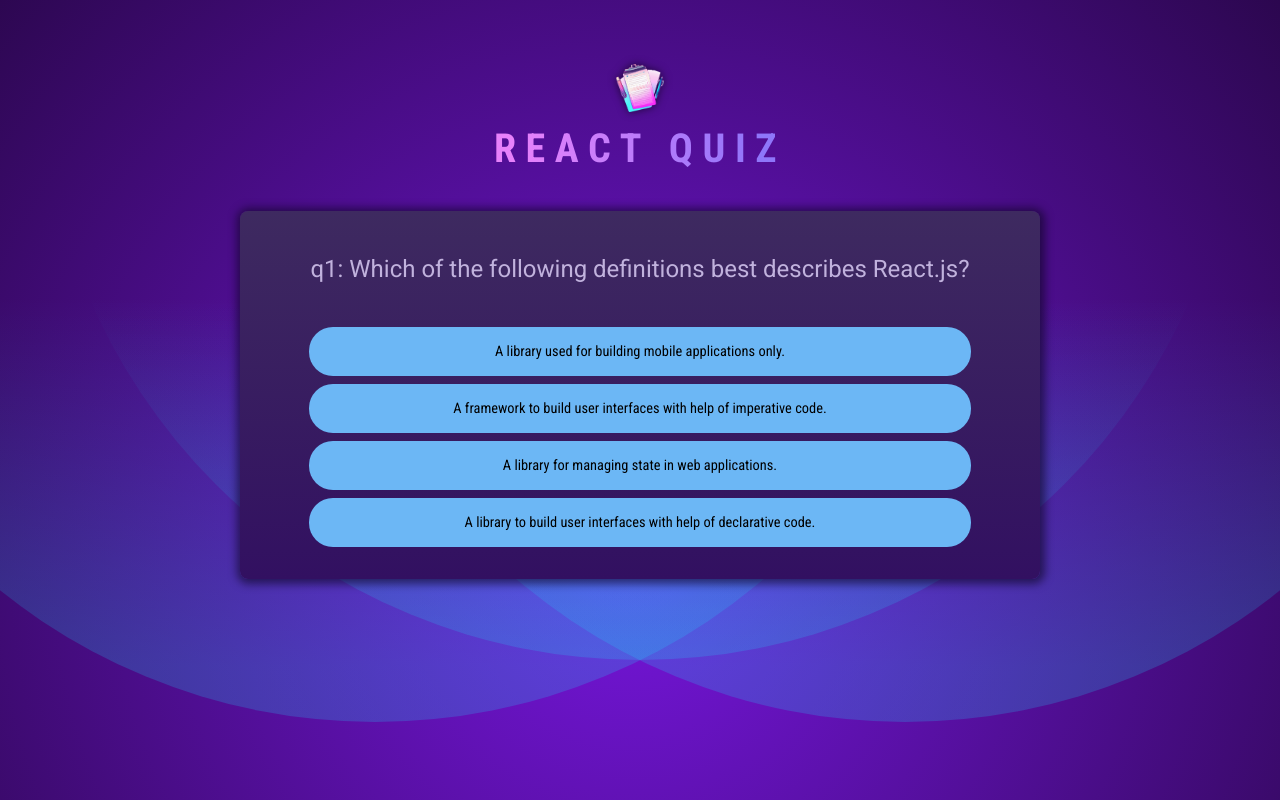
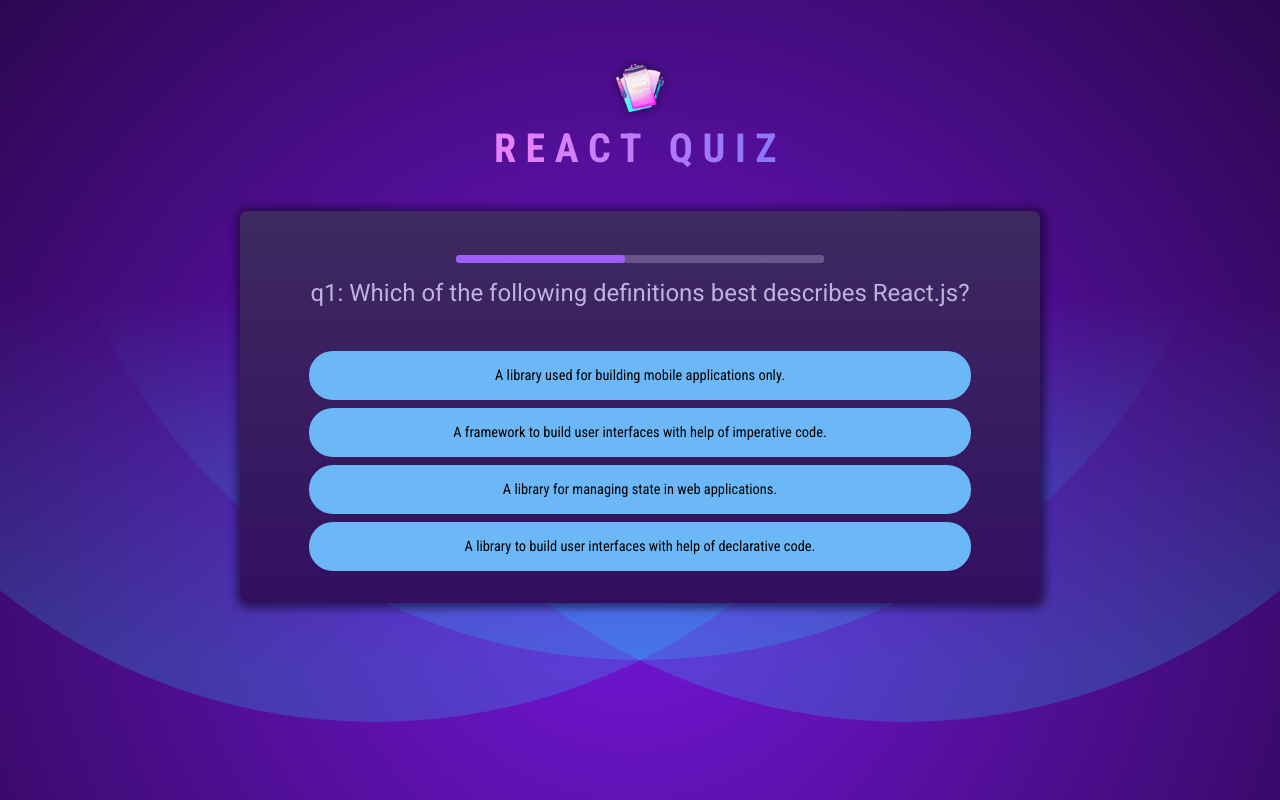
Before and after one commit to hessamimen/reactJs_quiz, a React (Vite) app: page / in a window 1280 px wide. Built offline with nearby package versions, Linux system fonts and the light colour scheme.

Commit message:
feat: implement effect cleanup functions for QuestionTimer and define key for resetting component

```diff
--- /dev/null
+++ b/src/components/QuestionTimer.jsx
@@ -0,0 +1,29 @@
+import { useEffect, useState } from "react";
+
+function QuestionTimer({ timeout, onTimeout }) {
+  const [remainingTime, setRemainingTime] = useState(timeout);
+
+  useEffect(() => {
+    console.log("timeout");
+    const timer = setTimeout(onTimeout, timeout);
+
+    return () => {
+      clearTimeout(timer);
+    };
+  }, [onTimeout, timeout]);
+
+  useEffect(() => {
+    console.log("interval");
+
+    const interval = setInterval(() => {
+      setRemainingTime((prevRemainingTime) => prevRemainingTime - 100);
+    }, 100);
+
+    return () => {
+      clearInterval(interval);
+    };
+  }, []);
+
+  return <progress id="question-time" max={timeout} value={remainingTime} />;
+}
+export default QuestionTimer;
--- a/src/components/Quiz.jsx
+++ b/src/components/Quiz.jsx
@@ -1,8 +1,9 @@
-import { useState } from "react";
+import { useCallback, useState } from "react";
 
 import QUESTIONS from "../questions";
 
 import quizComplete from "../assets/quiz-complete.png";
+import QuestionTimer from "./QuestionTimer";
 
 function Quiz() {
   const [userAnswers, setUserAnswers] = useState([]);
@@ -11,11 +12,19 @@
 
   const quizIsComplete = activeQuestionIndex === QUESTIONS.length;
 
-  function handleSelectAnswer(selectedAnswer) {
+  const handleSelectAnswer = useCallback(function handleSelectAnswer(
+    selectedAnswer
+  ) {
     setUserAnswers((prevUserAnswers) => {
       return [...prevUserAnswers, selectedAnswer];
     });
-  }
+  },
+  []);
+
+  const handleSkipAnswer = useCallback(
+    () => handleSelectAnswer(null),
+    [handleSelectAnswer]
+  );
 
   if (quizIsComplete) {
     return (
@@ -32,6 +41,11 @@
   return (
     <div id="quiz">
       <div id="question">
+        <QuestionTimer
+          key={activeQuestionIndex}
+          timeout={10000}
+          onTimeout={handleSkipAnswer}
+        />
         <h2>
           {QUESTIONS[activeQuestionIndex].id}
           {": "}
```
